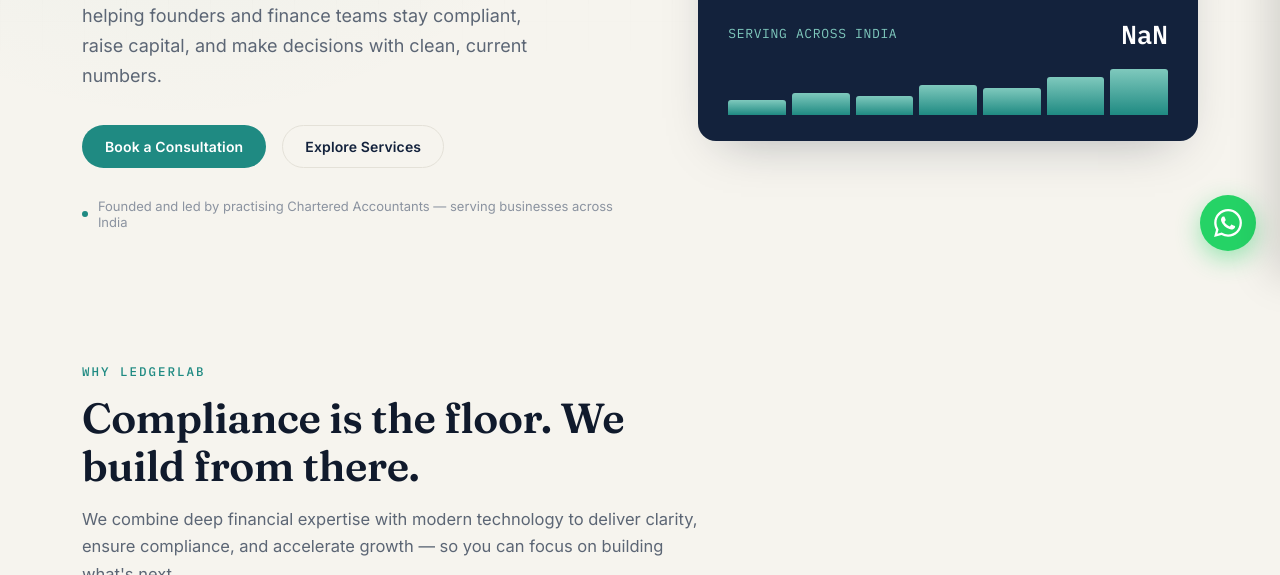
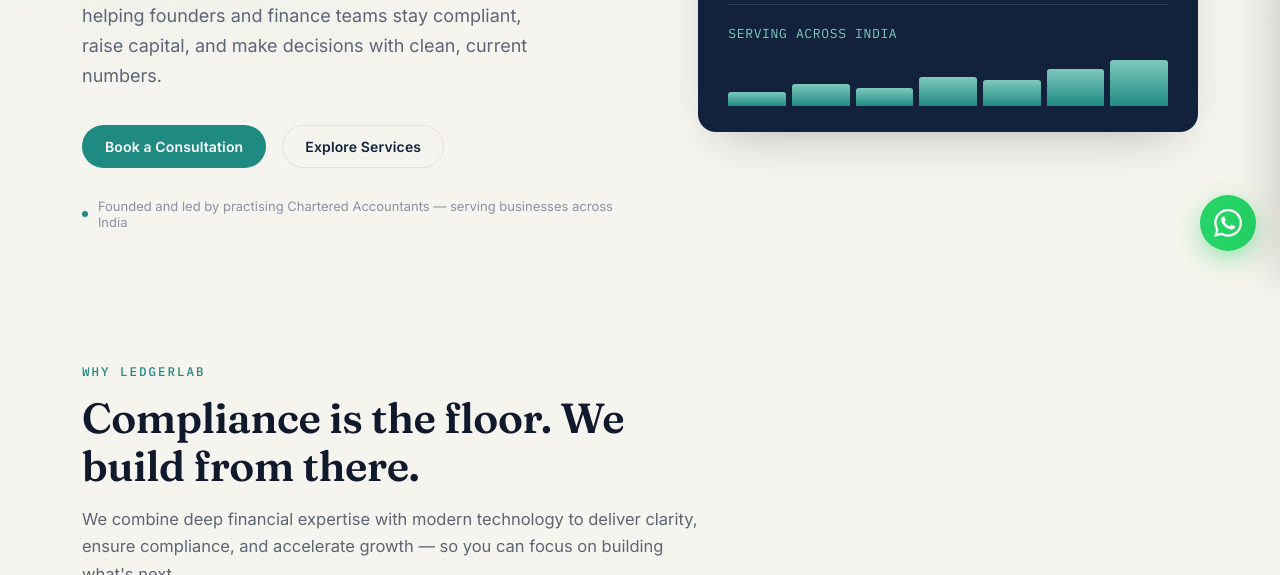
Before and after one commit to Adu171100/ledgerlab, a plain HTML site: page index.html in a window 1280 px wide. Shown: the part 525-1100 px from the top of the page. Drawn offline with Linux system fonts and the light colour scheme.

Commit message:
Comment out counter div in ledger total
Commented out the counter div in the ledger total section.

```diff
--- a/index.html
+++ b/index.html
@@ -525,7 +525,7 @@
       </div>
       <div class="ledger-total">
         <div class="label">Serving Across India</div>
-        <div class="val"><span class="counter" data-target=""></span></div>
+        <!-- <div class="val"><span class="counter" data-target=""></span></div> -->
       </div>
       <div class="bars" aria-hidden="true">
         <span style="--h:32%"></span><span style="--h:48%"></span><span style="--h:40%"></span>
```
